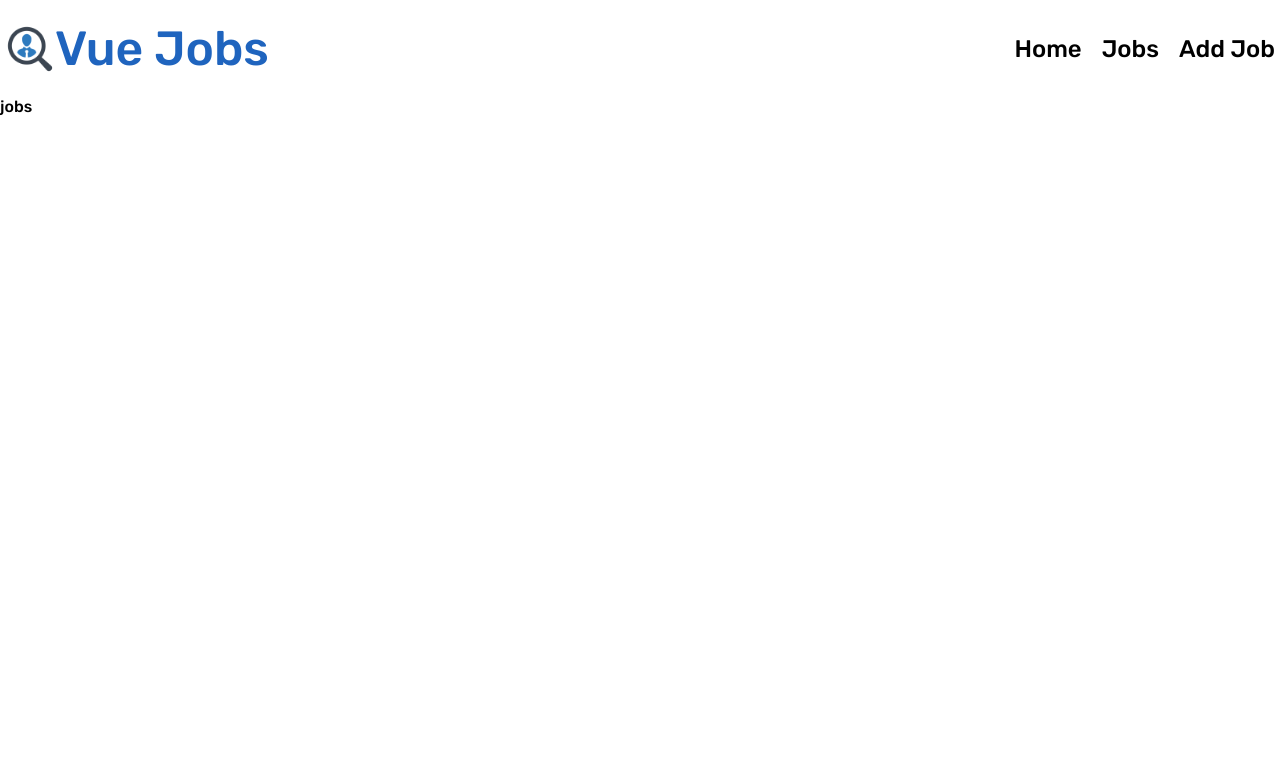
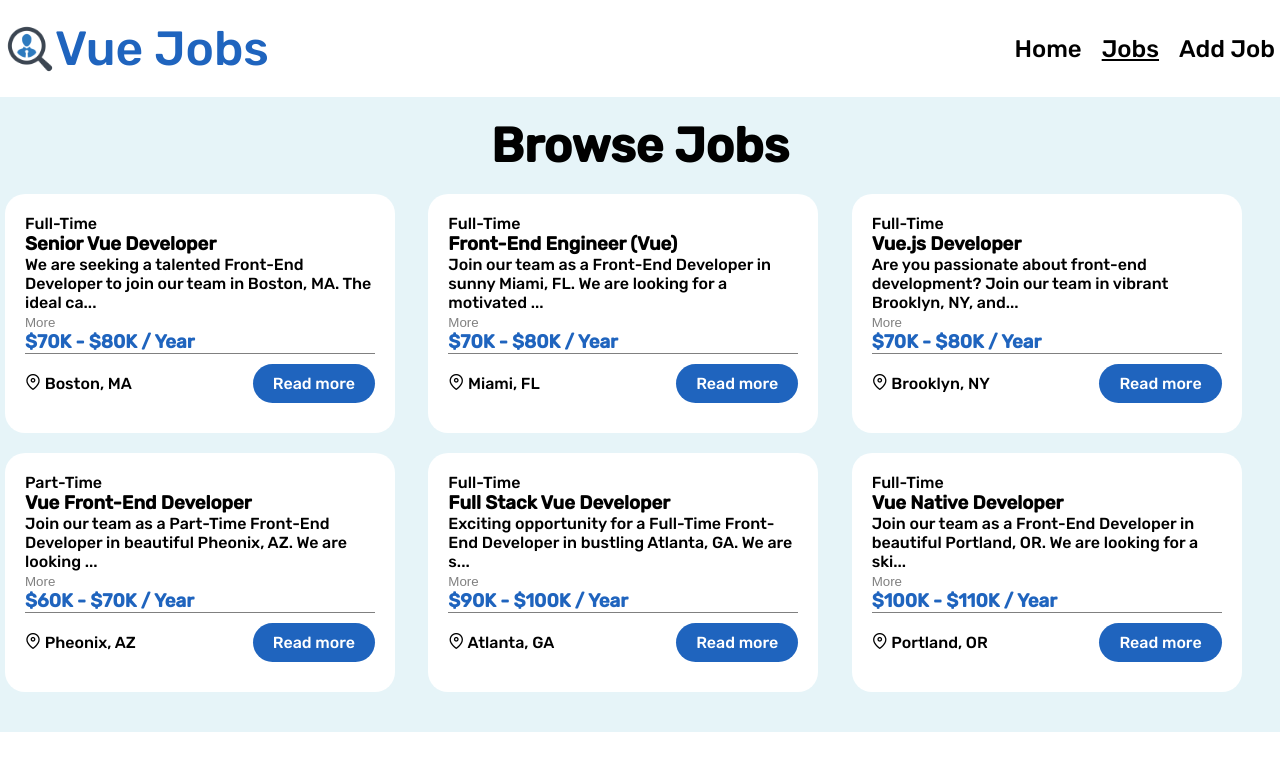
Before and after one commit to ITboo/vue-jobs, a Vue app: page /jobs in a window 1280 px wide. Shown: the top 770 px of the page. Built offline with nearby package versions, Linux system fonts and the light colour scheme.

Commit message:
chore: use axios to get data

```diff
--- a/src/components/HomeCards.vue
+++ b/src/components/HomeCards.vue
@@ -1,5 +1,6 @@
 <script setup>
 import Card from '@/components/Card.vue'
+import { RouterLink } from 'vue-router'
 </script>
 
 <template>
@@ -8,14 +9,14 @@ import Card from '@/components/Card.vue'
       <Card class="dev_card card">
         <h2 class="card_title">For Developers</h2>
         <p class="card_text">Browse our Vue jobs and start your career today</p>
-        <a href="/" class="btn dev_btn"> Browse Jobs </a>
+        <RouterLink to="/jobs" class="btn dev_btn"> Browse Jobs </RouterLink>
       </Card>
       <Card class="employer_card card">
         <h2 class="card_title">For Employers</h2>
         <p class="card_text">
           List your job to find the perfect developer for the role
         </p>
-        <a href="/" class="btn employer_btn"> Add Job </a>
+        <RouterLink to="/add" class="btn employer_btn"> Add Job </RouterLink>
       </Card>
     </div>
   </section>
--- a/src/components/JobList.vue
+++ b/src/components/JobList.vue
@@ -1,10 +1,8 @@
 <script setup>
-import { reactive, onMounted, ref } from 'vue'
-import jobData from '@/api/jobs.json'
+import { ref, reactive, onMounted } from 'vue'
+import axios from 'axios'
 
 import ListItem from './ListItem.vue'
-
-const jobs = ref(jobData)
 
 defineProps({
   limit: Number,
@@ -12,6 +10,21 @@ defineProps({
     type: Boolean,
     default: false,
   },
+})
+const state = reactive({
+  jobs: [],
+  isLoading: true,
+})
+
+onMounted(async () => {
+  try {
+    const response = await axios.get('jobs.json')
+    state.jobs = response.data
+  } catch (error) {
+    console.error('Error fetching jobs', error)
+  } finally {
+    state.isLoading = false
+  }
 })
 </script>
 
@@ -21,7 +34,7 @@ defineProps({
       <h2 class="jobs_title">Browse Jobs</h2>
       <div class="jobs_container">
         <ListItem
-          v-for="job in jobs.slice(0, limit || state.jobs.length)"
+          v-for="job in state.jobs.slice(0, limit || state.jobs.length)"
           :key="job.id"
           :job="job"
         />
--- a/src/components/ListItem.vue
+++ b/src/components/ListItem.vue
@@ -1,5 +1,6 @@
 <script setup>
 import { ref, computed } from 'vue'
+import { RouterLink } from 'vue-router'
 
 const props = defineProps({
   job: Object,
@@ -42,7 +43,9 @@ const truncatedDescription = computed(() => {
           <i class="pi pi-map-marker"></i>
           {{ job.location }}
         </div>
-        <a :href="'/job/' + job.id" class="job_link">Read more</a>
+        <RouterLink :to="'/jobs/' + job.id" class="job_link"
+          >Read more</RouterLink
+        >
       </div>
     </div>
   </div>
--- a/src/components/Navbar.vue
+++ b/src/components/Navbar.vue
@@ -20,9 +20,24 @@ const isActiveLink = routePath => {
         </RouterLink>
 
         <div class="menu">
-          <RouterLink to="/" class="menu_link">Home</RouterLink>
-          <RouterLink to="/jobs" class="menu_link">Jobs</RouterLink>
-          <RouterLink to="/" class="menu_link">Add Job</RouterLink>
+          <RouterLink
+            to="/"
+            class="menu_link"
+            :class="[isActiveLink('/') ? 'active' : '']"
+            >Home</RouterLink
+          >
+          <RouterLink
+            to="/jobs"
+            class="menu_link"
+            :class="[isActiveLink('/jobs') ? 'active' : '']"
+            >Jobs</RouterLink
+          >
+          <RouterLink
+            to="/"
+            class="menu_link"
+            :class="[isActiveLink('/add') ? 'active' : '']"
+            >Add Job</RouterLink
+          >
         </div>
       </nav>
     </div>
@@ -32,6 +47,9 @@ const isActiveLink = routePath => {
 <style scoped>
 a {
   text-decoration: none;
+}
+.active {
+  text-decoration: underline;
 }
 .menu_link {
   font-size: 1.5em;
--- a/src/router/index.js
+++ b/src/router/index.js
@@ -1,6 +1,7 @@
 import { createRouter, createWebHistory } from 'vue-router'
 import HomeView from '@/views/HomeView.vue'
 import JobsView from '@/views/JobsView.vue'
+import JobView from '@/views/JobView.vue'
 import NotFoundView from '@/views/NotFoundView.vue'
 
 const router = createRouter({
@@ -17,6 +18,11 @@ const router = createRouter({
       component: JobsView,
     },
     {
+      path: '/jobs/:id',
+      name: 'job',
+      component: JobView,
+    },
+    {
       path: '/:catchAll(.*)',
       name: 'not-found',
       component: NotFoundView,
--- /dev/null
+++ b/src/views/JobView.vue
@@ -0,0 +1,11 @@
+<script setup>
+import { reactive, onMounted } from 'vue'
+import { useRoute, RouterLink, useRouter } from 'vue-router'
+
+const route = useRoute()
+const jobId = route.params.id
+</script>
+
+<template>
+  {{ jobId }}
+</template>
--- a/src/views/JobsView.vue
+++ b/src/views/JobsView.vue
@@ -1 +1,7 @@
-<template>jobs</template>
+<script setup>
+import JobList from '@/components/JobList.vue'
+</script>
+
+<template>
+  <JobList />
+</template>
```
Also changed, not shown: public/jobs.json (renamed from src/api/jobs.json).
